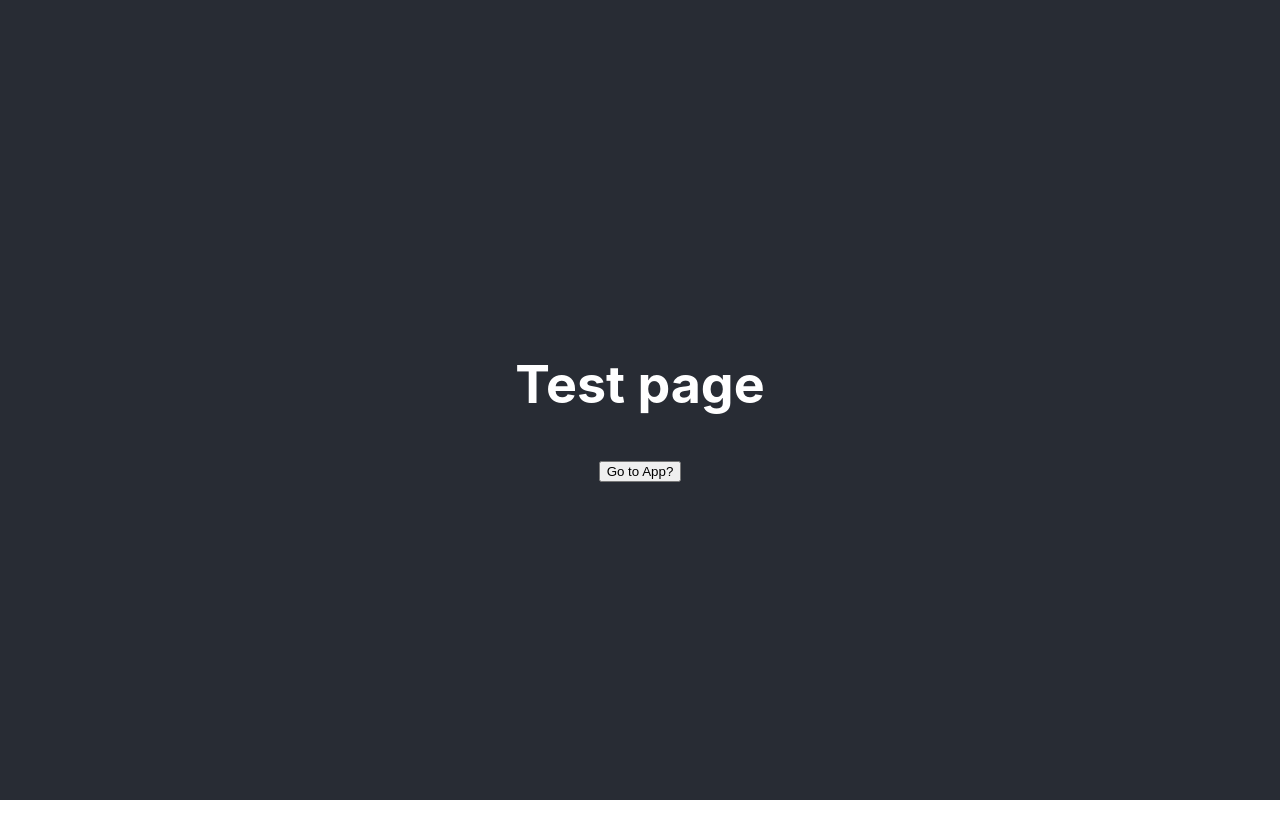
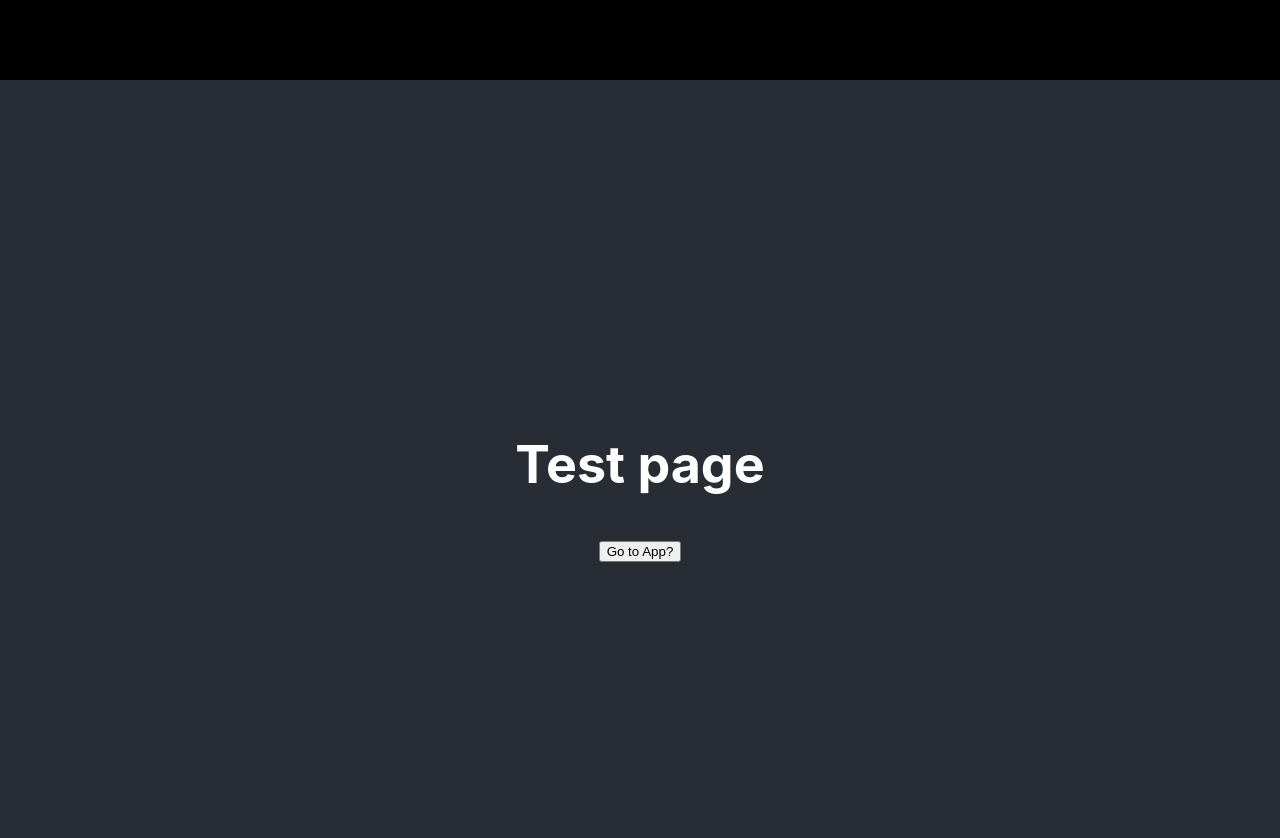
Before and after one commit to cb0806151/pennyauctionv2, a React (Create React App) app: page / in a window 1280 px wide. Shown: the top 838 px of the page. Before the commit the page ends 800 px from the top, so only its background shows below. Built offline with nearby package versions, Linux system fonts and the light colour scheme.

Commit message:
create foundation for navbar component

```diff
--- /dev/null
+++ b/src/Components/Navbar.css
@@ -0,0 +1,5 @@
+.Navbar {
+    background: black;
+    width: 100%;
+    height: 10vh;
+}
--- /dev/null
+++ b/src/Components/Navbar.js
@@ -0,0 +1,13 @@
+import React from 'react';
+import './Navbar.css';
+
+function Navbar(props) {
+
+    return (
+        <div className="Navbar">
+            {props.children}
+        </div>
+    )
+}
+
+export default Navbar;
--- a/src/Views/Wrapper.js
+++ b/src/Views/Wrapper.js
@@ -1,6 +1,7 @@
 import { useState } from 'react';
 import GlobalContext from '../Util/GlobalContext';
 import Exports from '../Util/Exports';
+import Navbar from '../Components/Navbar';
 
 function Wrapper(props) {
 
@@ -23,6 +24,7 @@ function Wrapper(props) {
     return (
         <GlobalContext.Provider value={gState}>
             <div className="App">
+                <Navbar />
                 <header className="App-header">
                     {renderPage(page, Exports)}
                 </header>
```
